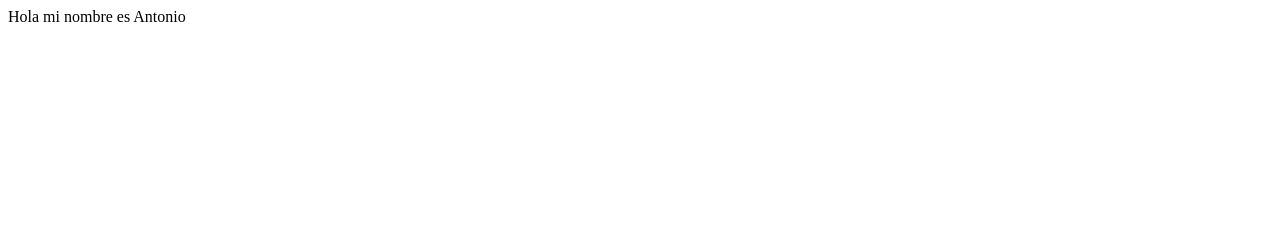
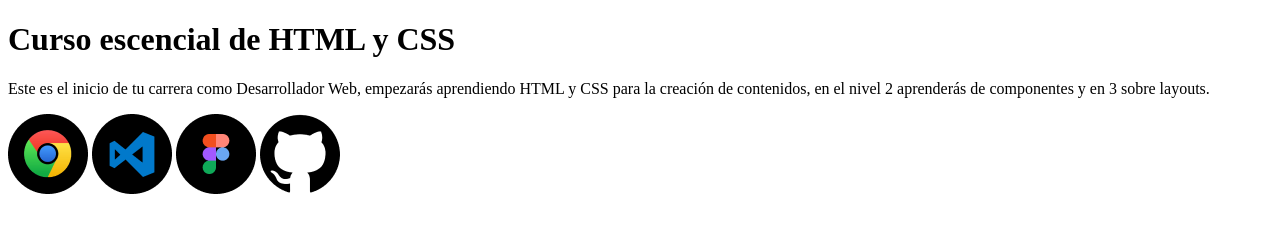
Before and after one commit to Antonio-Sanchez-Morales/curso-escencial-html-css, a plain HTML site: page index.html in a window 1280 px wide. Drawn offline with Linux system fonts and the light colour scheme.

Commit message:
Hemos agregado las imágenes de los logos del setup

```diff
--- a/index.html
+++ b/index.html
@@ -4,9 +4,14 @@
   <meta charset="UTF-8">
   <meta http-equiv="X-UA-Compatible" content="IE=edge">
   <meta name="viewport" content="width=device-width, initial-scale=1.0">
-  <title>Document</title>
+  <title>El blog de Antonio</title>
 </head>
 <body>
-  Hola mi nombre es Antonio
+<h1>Curso escencial de HTML y CSS</h1>
+  <p>Este es el inicio de tu carrera como Desarrollador Web, empezarás aprendiendo HTML y CSS para la creación de contenidos, en el nivel 2 aprenderás de componentes y en 3 sobre layouts.</p>
+  <img src="/images/google-chrome.png" alt="Logo de Google Chrome">
+  <img src="/images/visual-studio-code.png" alt="Logo de Visual Studio Code">
+  <img src="/images/figma.png" alt="Logo de Figma">
+  <img src="/images/GitHub.png" alt="Logo de GitHub">
 </body>
 </html>
```
Also changed, not shown: images/GitHub.png (added), images/figma.png (added), images/google-chrome.png (added), images/visual-studio-code.png (added).
